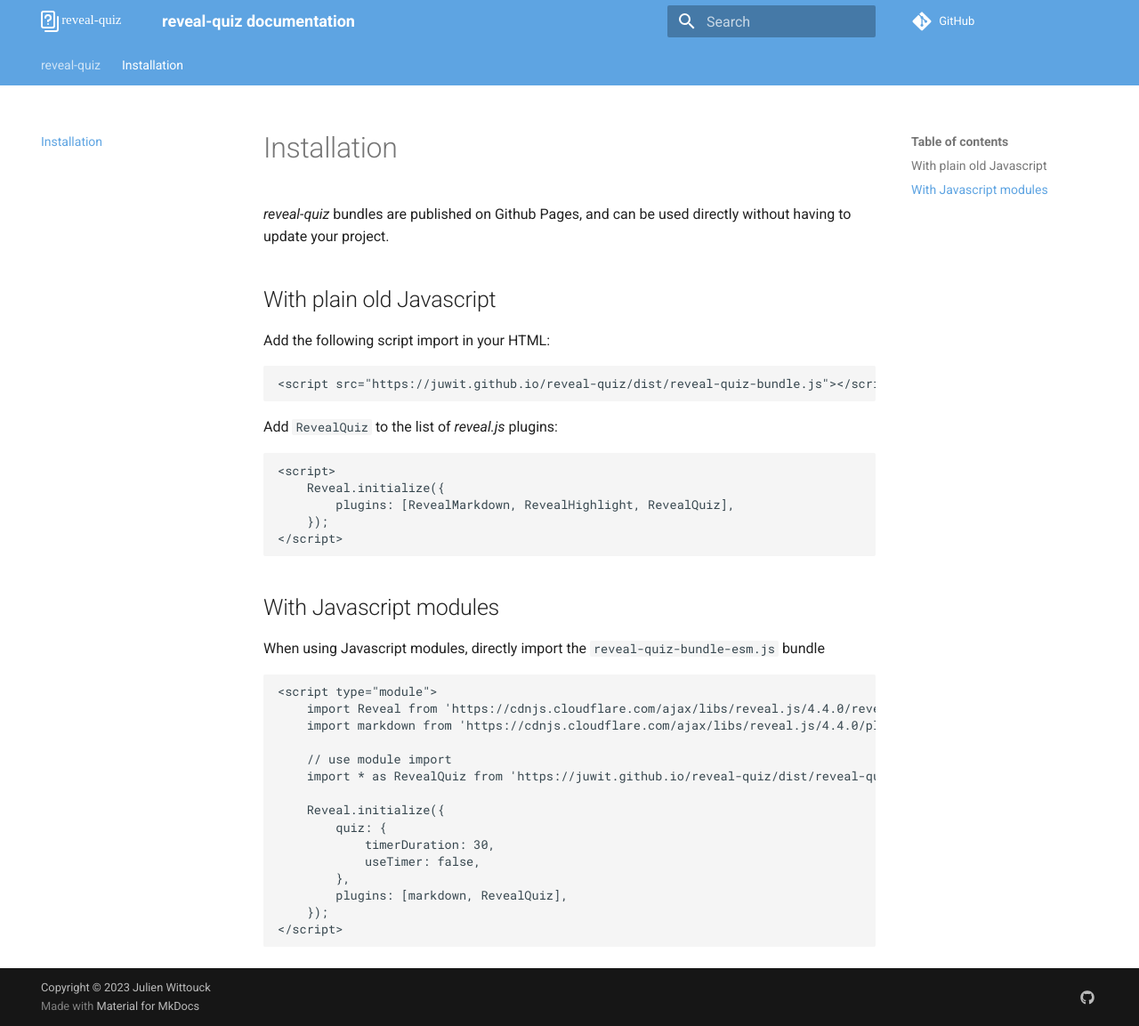
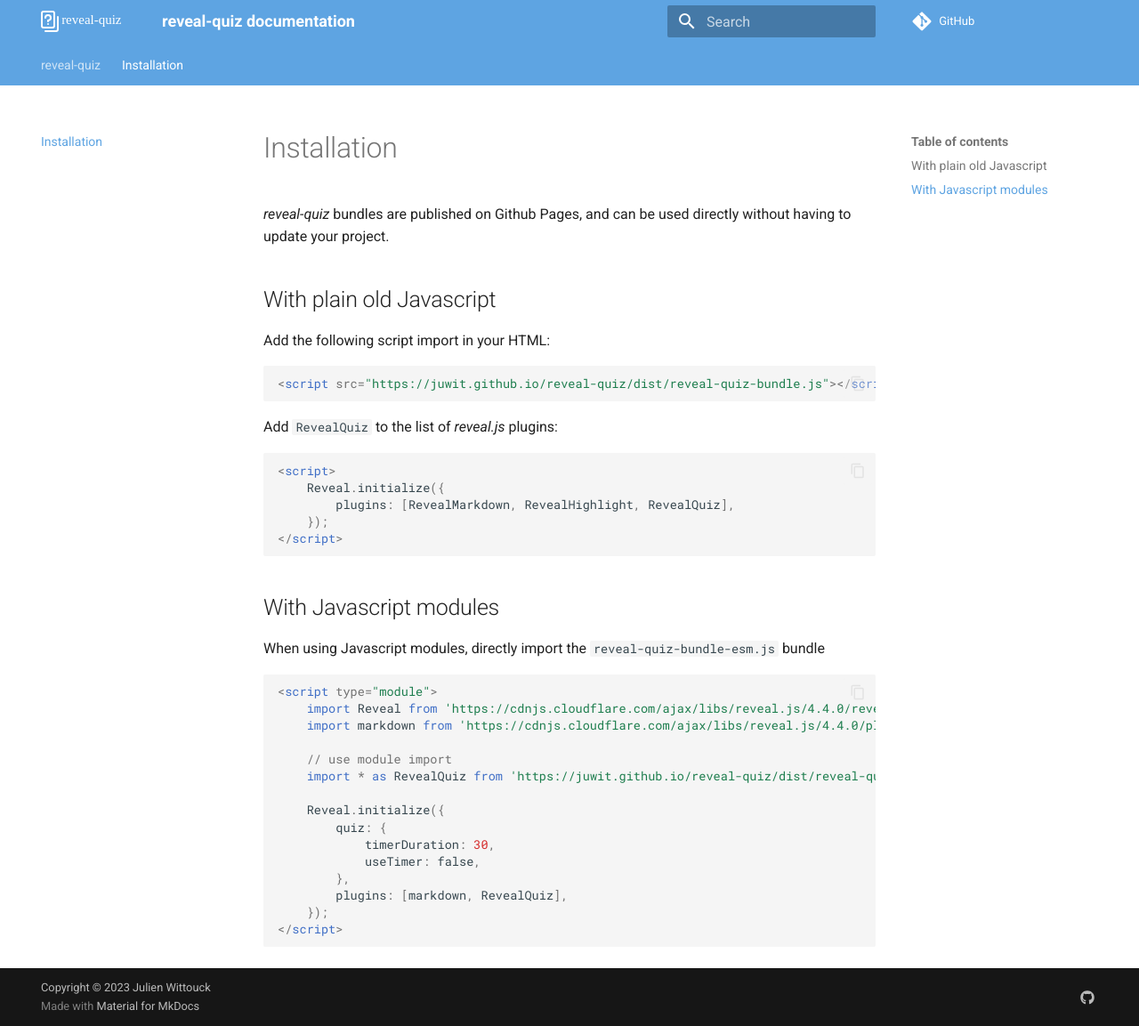
Before and after one commit to juwit/reveal-quiz, an MkDocs documentation site: the page built from docs/content/installation.md, in a window 1280 px wide and 1153 px high. Shown: the whole window at 89% size. Built offline with MkDocs 1.6.1 and Material for MkDocs 9.7.7, drawn with Linux system fonts in a browser that asks for light colours; comment, search, counter and statistics services are not loaded.

Commit message:
🔧 : configure code blocks syntax highlighting

```diff
--- a/docs/mkdocs.yml
+++ b/docs/mkdocs.yml
@@ -9,6 +9,7 @@
   favicon: assets/favicon.png
   features:
     - navigation.tabs
+    - content.code.copy
 
 repo_url: https://github.com/juwit/reveal-quiz
 
@@ -21,3 +22,11 @@
 
 extra_css:
   - stylesheets/reveal-quiz.css
+
+markdown_extensions:
+  - pymdownx.highlight:
+      anchor_linenums: true
+      linenums_style: pymdownx-inline
+  - pymdownx.snippets
+  - pymdownx.superfences
+  - pymdownx.inlinehilite
```
